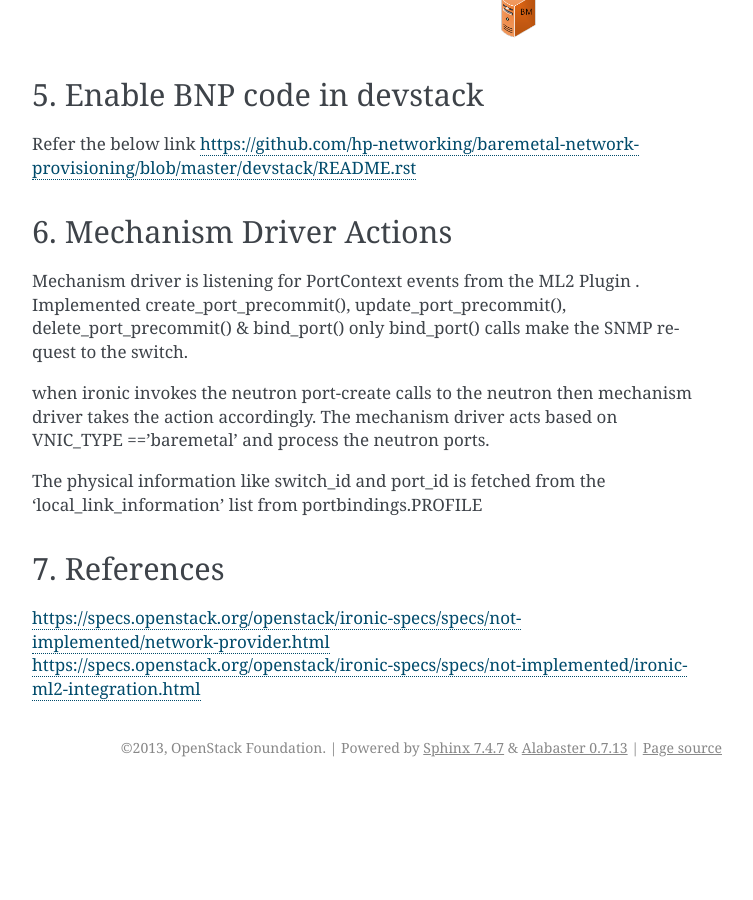
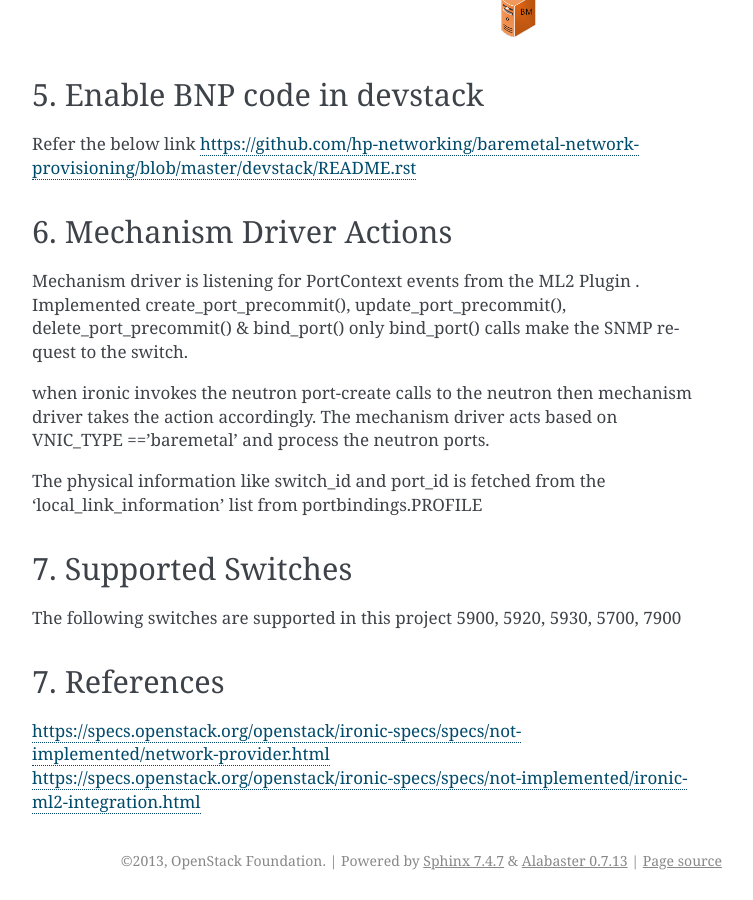
Before and after one commit to hp-networking/baremetal-network-provisioning, a Sphinx documentation site: the page built from doc/source/usage.rst, in a window 1280 px wide and 900 px high, scrolled down 1502 px. Shown: the whole window, without its empty margins (388-1141 px from the left). Built offline with Sphinx 7.4.7, drawn with Linux system fonts in a browser that asks for light colours; before the commit the page ends 2289 px from its top, so only the background shows below that; some of the changed text lies outside the part shown.

Commit message:
Update usage.rst

```diff
--- a/doc/source/usage.rst
+++ b/doc/source/usage.rst
@@ -69,6 +69,12 @@ The mechanism driver acts based on VNIC_TYPE =='baremetal' and process the neutr
 
 The physical information like switch_id and port_id is fetched from the 'local_link_information' list from portbindings.PROFILE
 
+.. _supported_switches:
+7. Supported Switches
+===========================
+The following switches are supported in this project
+5900, 5920, 5930, 5700, 7900
+
 .. _references:
 7. References
 =============
```
